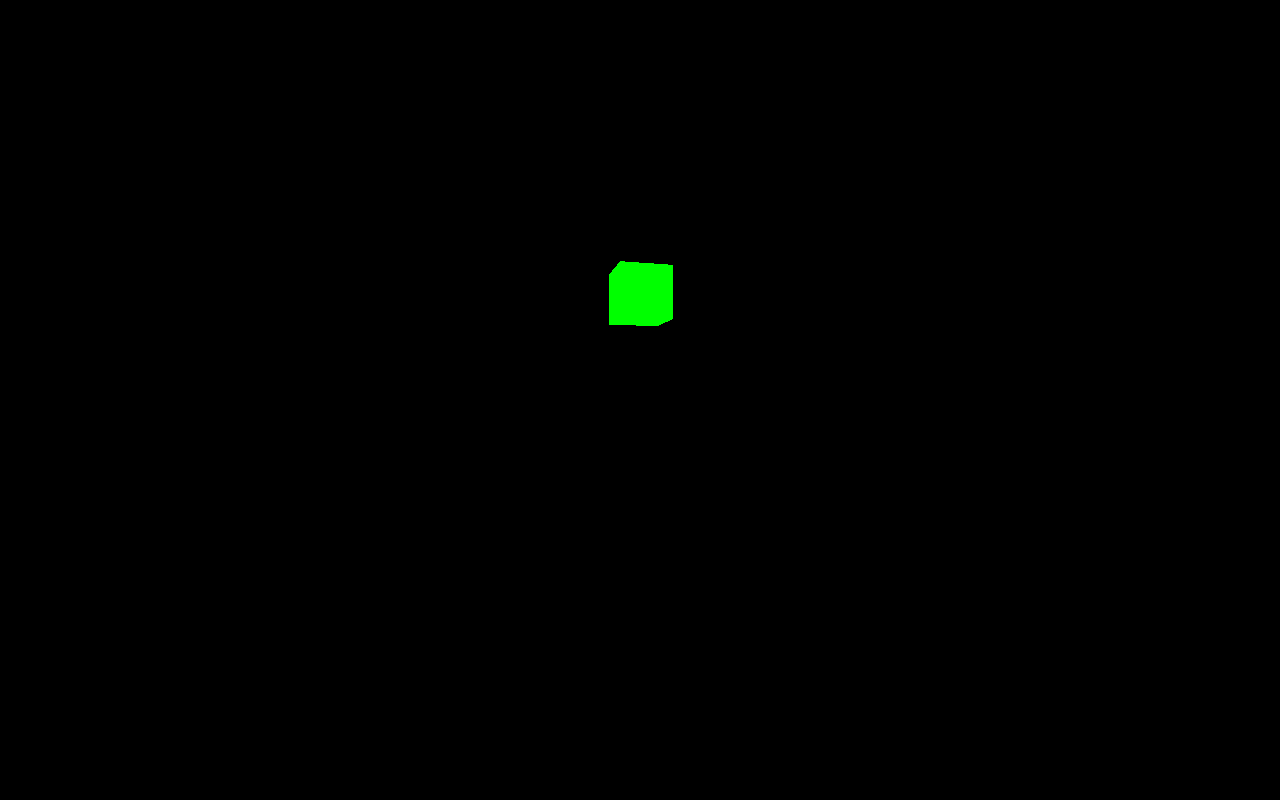
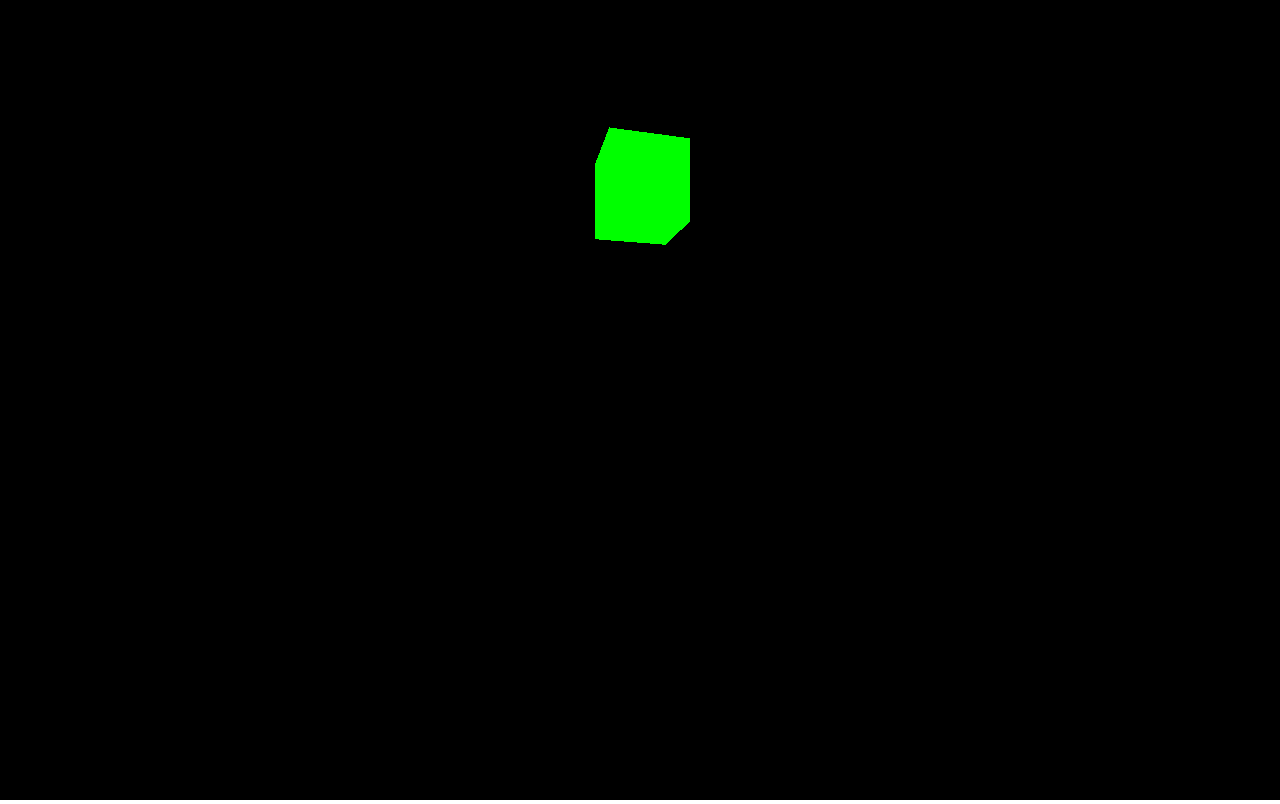
Before and after one commit to iankinney/IanSWE447, a plain HTML site: page Final Project/DiceGame.html in a window 1280 px wide. Drawn offline with Linux system fonts and the light colour scheme.

Commit message:
Update DiceGame.html

```diff
--- a/Final Project/DiceGame.html
+++ b/Final Project/DiceGame.html
@@ -17,11 +17,11 @@
 			renderer.setSize( window.innerWidth, window.innerHeight );
 			document.body.appendChild( renderer.domElement );
 
-			var geometry = new THREE.BoxGeometry( .5, .5, .5 );
+			var geometry = new THREE.BoxGeometry( .75, .75, .75 );
 			var material = new THREE.MeshBasicMaterial( { color: 0x00ff00 } );
 			var cube = new THREE.Mesh( geometry, material );
 			scene.add( cube );
-			cube.position.y = 1;
+			cube.position.y = 2;
 
 			camera.position.z = 5;
 
```
